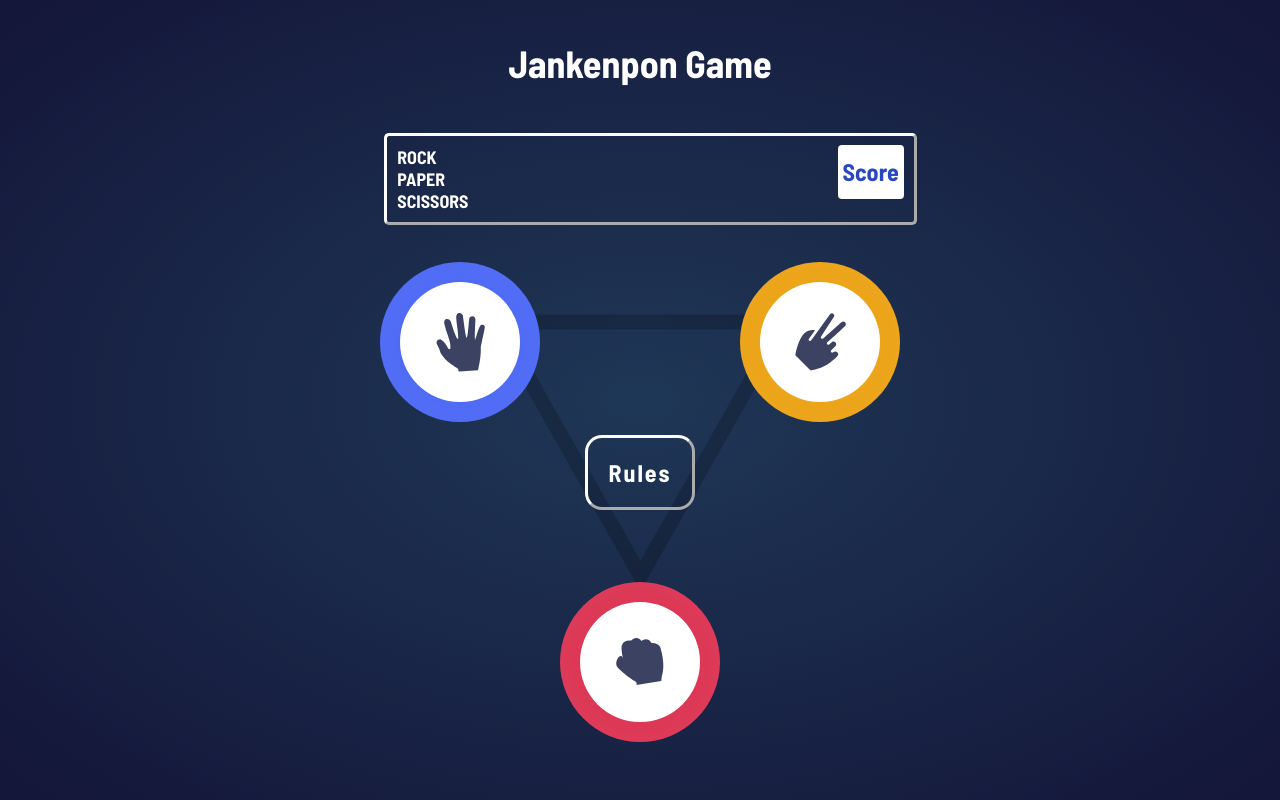
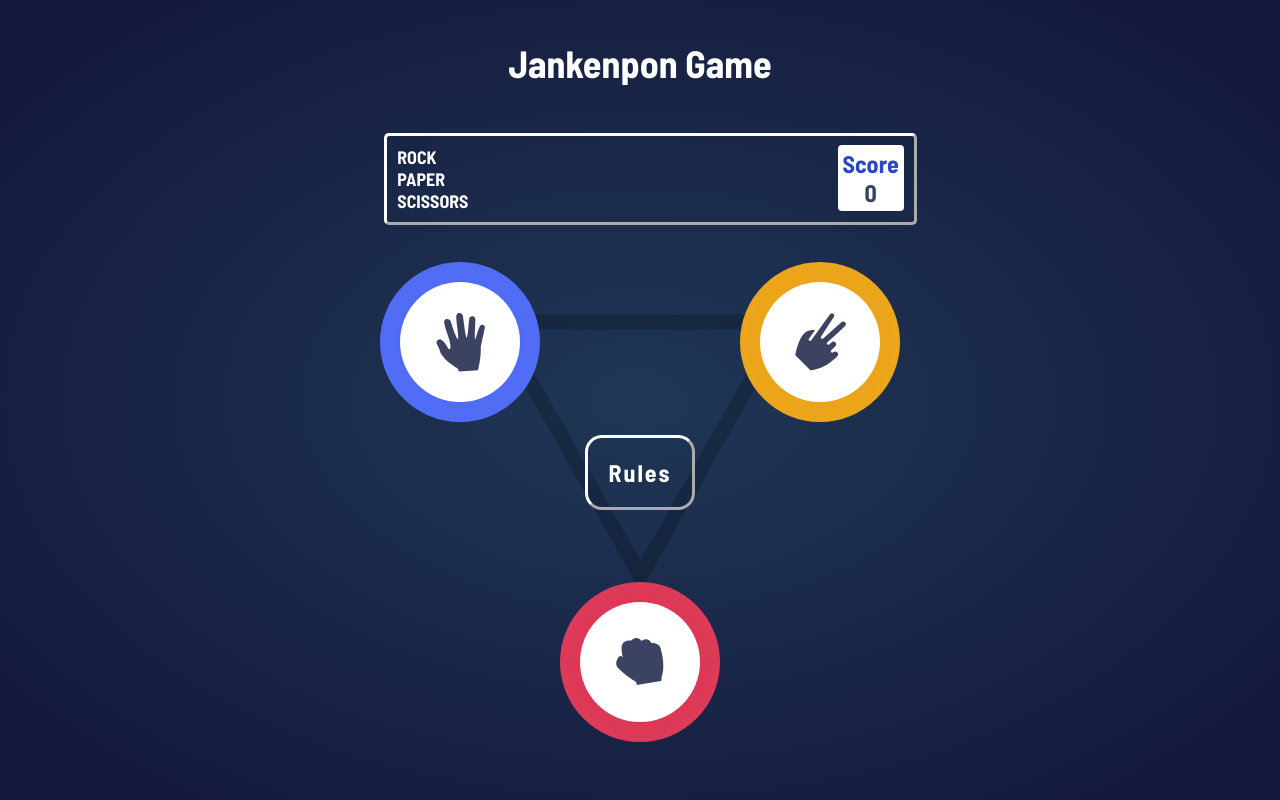
Before and after one commit to OscarUcet/Jankenpon-Game, a website with bundled scripts: page public/index.html in a window 1280 px wide. Built offline with nearby package versions, Linux system fonts and the light colour scheme.

Commit message:
fix score persistence and result spacing

```diff
--- a/package.json
+++ b/package.json
@@ -1,5 +1,6 @@
 {
   "private": true,
+  "type": "module",
   "engines": {
     "node": "24.x"
   }
--- a/public/Css/Style.css
+++ b/public/Css/Style.css
@@ -79,6 +79,7 @@ section {
 }
 section h1.message {
     position: absolute;
+    top: 36px;
     z-index: 1;
     font-weight: 700;
     font-size: 45px;
@@ -94,6 +95,7 @@ section p {
 section .play-again {
     position: absolute;
     display: flex;
+    top: 110px;
     padding: 20px 20px;
     justify-content: center;
     letter-spacing: 2px;
--- a/public/Js/game.js
+++ b/public/Js/game.js
@@ -75,22 +75,27 @@ export class Game {
     ChangeCurrentScore(value) {
         const currentScore = document.getElementById('score-num');
 
-        let score = parseInt(currentScore.innerText);
+        let score = Number.parseInt(currentScore.innerText, 10);
+        if (!Number.isFinite(score)) {
+            score = 0;
+        }
         score += value;
         currentScore.innerText = score;
         this.setCurrentScore(score);
         return score;
     }
     setCurrentScore(score) {
-        localStorage.setItem("Score", score);
+        localStorage.setItem('Score', String(score));
     }
     getCurrentScore() {
-        let score = localStorage.getItem("Score");
-        if (isNaN(score)) {
-            return score = 0;
-        } else {
-            document.getElementById('score-num').innerHTML = score;
+        const storedScore = Number.parseInt(localStorage.getItem('Score'), 10);
+        const score = Number.isFinite(storedScore) ? storedScore : 0;
+
+        document.getElementById('score-num').innerText = score;
+        if (score !== storedScore) {
+            this.setCurrentScore(score);
         }
+        return score;
     }
     changeForOptionSelected(option) {
         const mainPage = document.getElementById('mainSection');
```
